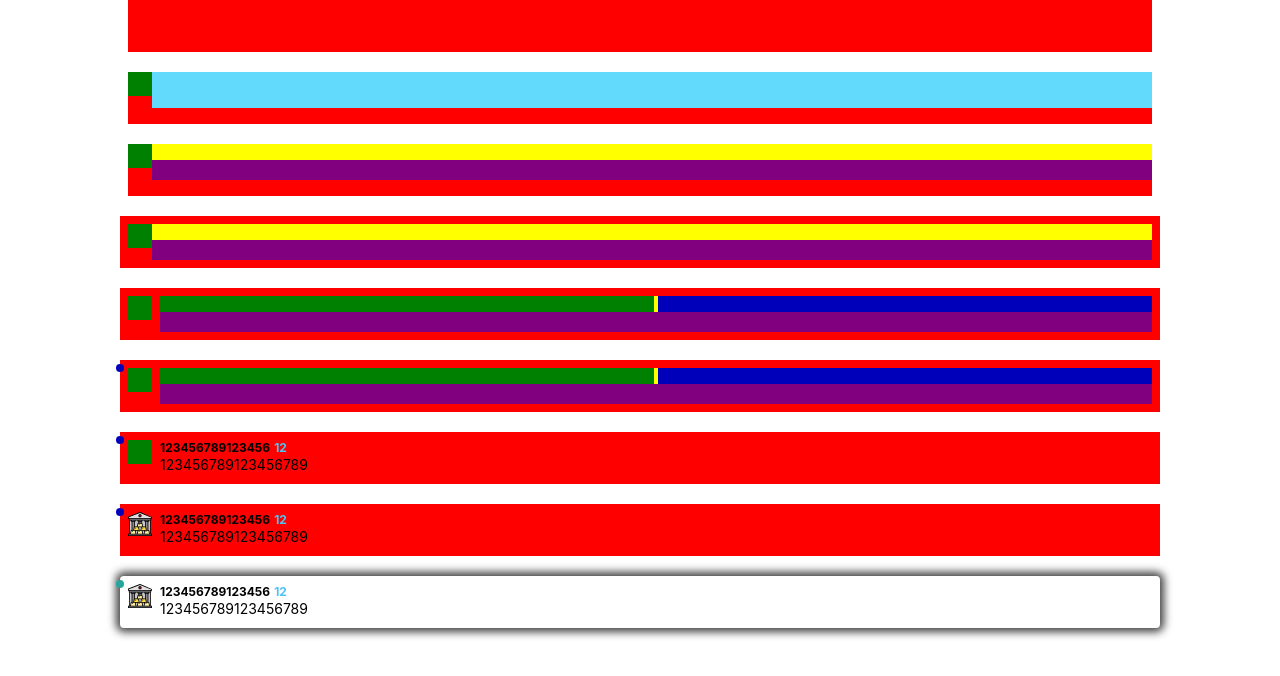
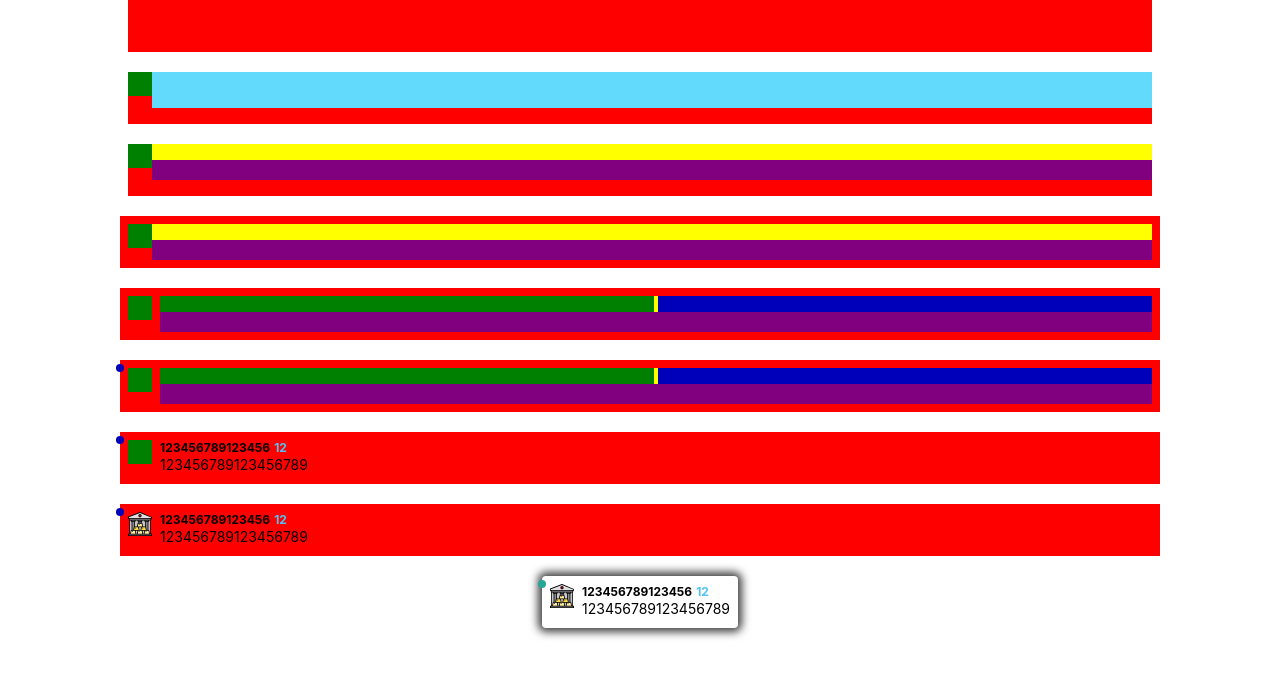
Before and after one commit to dimitrisafendras/how-to-ui-from-designs, a React (Create React App) app: page / in a window 1280 px wide. Shown: the top 676 px of the page. Built offline with nearby package versions, Linux system fonts and the light colour scheme.

Commit message:
refactor

```diff
--- a/src/components/card/Card.css
+++ b/src/components/card/Card.css
@@ -381,8 +381,6 @@
 }
 /*///////////////////////////////////////////////*/
 .Card9 {
-    min-height: 36px;
-    width: 100%;
     padding: 8px;
     margin-bottom: 20px;
     background-color: var(--white);
```
Also changed, not shown: 1 other file (tests, documents, lock files or other folders).
